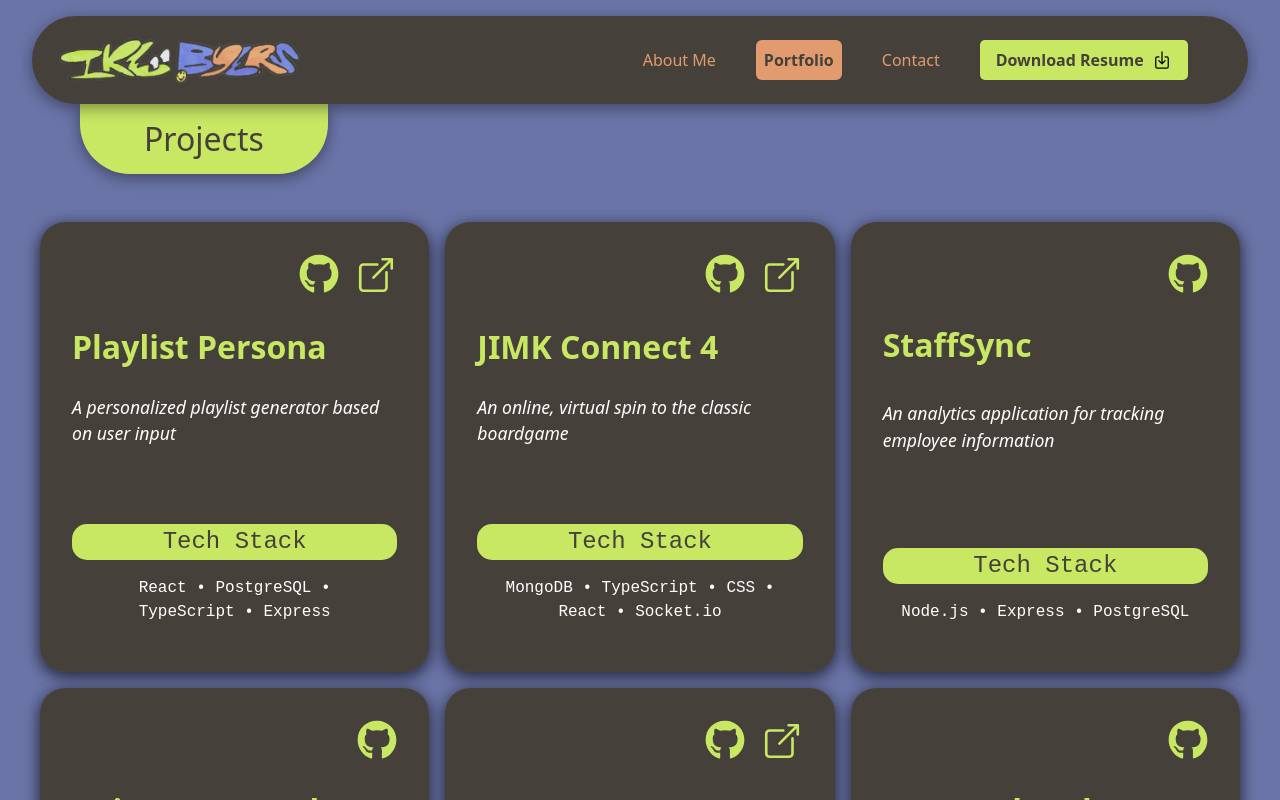
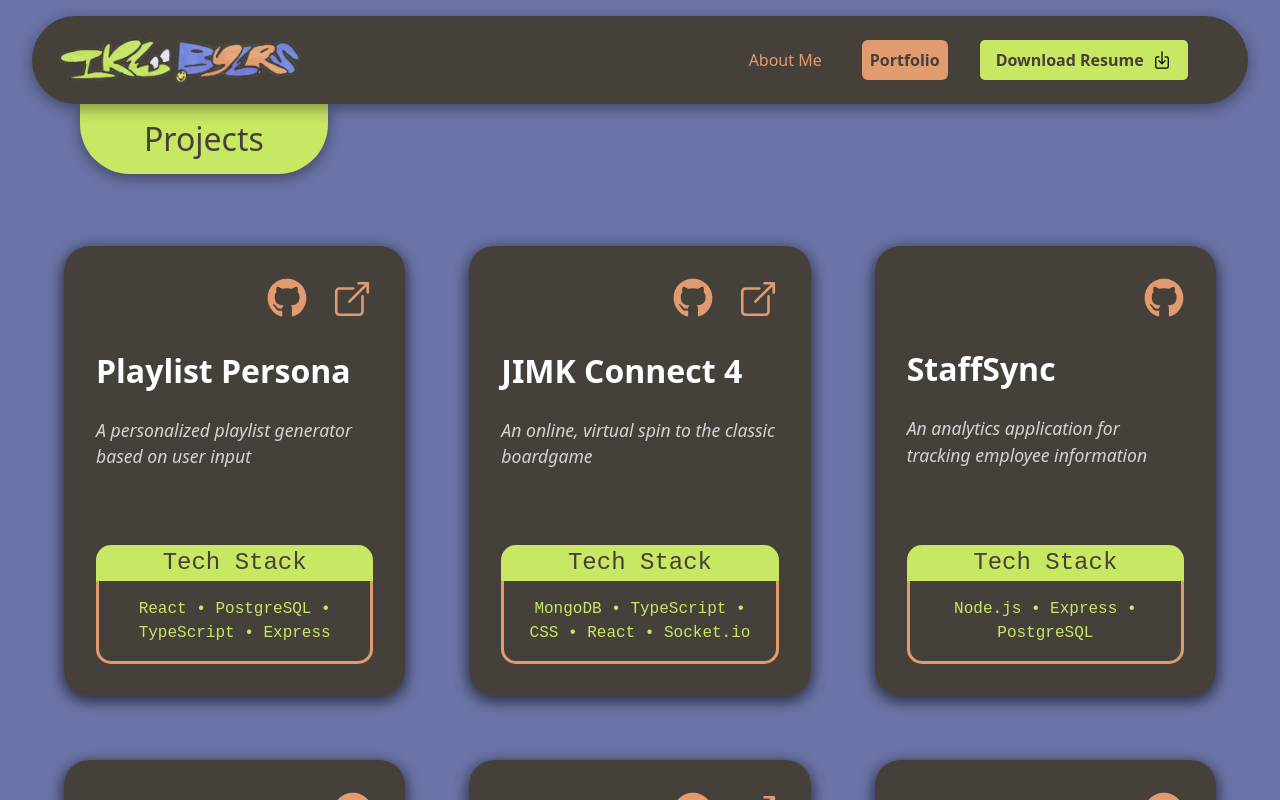
Before and after one commit to ikebyers/Ike-Byers-Portfolio, a React (Vite) app: page /portfolio in a window 1280 px wide. Shown: the top 800 px of the page. Built offline with nearby package versions, Linux system fonts and the light colour scheme.

Commit message:
some close to final touches on portfolio page

```diff
--- a/src/App.css
+++ b/src/App.css
@@ -455,7 +455,7 @@ ul {
 .project-card-container {
   perspective: 1000px; /* Enables the 3D effect */
   cursor: pointer;
-  margin: 0; /* Remove default margin */
+  margin: 1.5rem; /* Remove default margin */
   padding: 0; /* Remove any padding */
   position: relative;
   height: 450px;
@@ -513,14 +513,18 @@ ul {
   flex: 1;
 }
 
+.project-title {
+  color: white;
+}
+
 .project-intro {
   text-align: start;
-  color: white;
+  color: lightgray;
 }
 
 .project-desc {
   text-align: start;
-  color: white;
+  color: lightgray;
 }
 
 .project-ts-container {
@@ -533,21 +537,24 @@ ul {
   background-color: var(--bs-tertiary);
   width: 100%;
   margin-bottom: 0rem !important;
-  border-radius: 15px;
+  border-top-left-radius: 15px;
+  border-top-right-radius: 15px;
 }
 
 .project-tech-stack {
   text-align: center;
-  color: white;
+  color: var(--bs-tertiary);
+  border-style: solid;
+  border-color: var(--bs-quaternary);
+  border-top: none;
   padding: 1rem;
   border-bottom-right-radius: 15px;
   border-bottom-left-radius: 15px;
 }
 
 .project-back-title {
-  justify-content: center;
-  color: var(--bs-quaternary);
-  padding: 1rem;
+  justify-content: start;
+  color: white;
   border-radius: 15px;
 }
 
@@ -555,31 +562,34 @@ ul {
   display: flex;
   justify-content: center;
   justify-content: end;
-  gap: 1rem;
+  gap: 1.5rem;
   margin-bottom: 2rem;
 }
 
 .project-link-icons-back {
   display: flex;
-  justify-content: center;
-  justify-content: center;
-  gap: 1rem;
+  justify-content: end;
+  gap: 1.5rem;
   margin-bottom: 2rem;
 }
 
-.text-tertiary:hover svg {
-  fill: var(--bs-quaternary) !important; /* Change to success color on hover */
+.text-quarternary:hover svg {
+  fill: var(--bs-tertiary) !important; /* Change to success color on hover */
   transition: fill 0.3s ease;
 }
 
 .svg-link {
-  color: var(--bs-tertiary); /* Default color */
+  color: var(--bs-quaternary); /* Default color */
   transition: color 0.3s ease; /* Smooth transition for hover */
 }
 
 /* Hover state */
 .svg-link:hover {
-  color: var(--bs-quaternary); /* Hover color */
+  color: var(--bs-tertiary); /* Hover color */
+}
+
+@media (max-width: 1076px) {
+
 }
 
 @media (max-width: 990px) {
--- a/src/components/nav.jsx
+++ b/src/components/nav.jsx
@@ -46,11 +46,11 @@ const Nav = () => {
                                     Resume
                                 </NavLink>
                             </li> */}
-                            <li className="nav-item nav-single-item">
+                            {/* <li className="nav-item nav-single-item">
                                 <NavLink className="nav-link nav-link-cus" to="/contact" activeClassName="active">
                                     Contact
                                 </NavLink>
-                            </li>
+                            </li> */}
                             <li>
                                 <a
                                     type="button"
--- a/src/components/project.jsx
+++ b/src/components/project.jsx
@@ -11,7 +11,7 @@ const Project = ({ title, intro, description, techStack, link, link2, image }) =
                     {/* Front Side */}
                     <div className="card-face front">
                         <div className='project-link-icons'>
-                            <a href={link} target="_blank" rel="noopener noreferrer" className='text-tertiary'>
+                            <a href={link} target="_blank" rel="noopener noreferrer" className='text-quarternary'>
                                 <FaGithub size={40} />
                             </a>
                             {link2 && (
@@ -30,7 +30,7 @@ const Project = ({ title, intro, description, techStack, link, link2, image }) =
                             )}
                         </div>
                         <div className="card-body">
-                            <h3 className="card-title text-left font-size-md font-bold">{title}</h3>
+                            <h3 className="card-title text-left font-size-md font-bold project-title">{title}</h3>
                             <div className="font-size-xs project-intro font-italic">{intro}</div>
                             <br />
                             <div>
@@ -43,9 +43,8 @@ const Project = ({ title, intro, description, techStack, link, link2, image }) =
                     {/* Back Side */}
                     <div className="card-face back">
                         <div className="card-body">
-                            <h3 className="card-title text-left font-size-md font-bold project-back-title">About this Project</h3>
-                            <div className='project-link-icons-back'>
-                                <a href={link} target="_blank" rel="noopener noreferrer" className='text-tertiary'>
+                        <div className='project-link-icons-back'>
+                                <a href={link} target="_blank" rel="noopener noreferrer" className='text-quarternary'>
                                     <FaGithub size={40} />
                                 </a>
                                 {link2 && (
@@ -63,6 +62,7 @@ const Project = ({ title, intro, description, techStack, link, link2, image }) =
                                     </a>
                                 )}
                             </div>
+                            <h3 className="card-title text-left font-size-md font-bold project-back-title">About this Project</h3>
                             <p className="font-size-xs project-desc">{description}</p>
                         </div>
                     </div>
```
